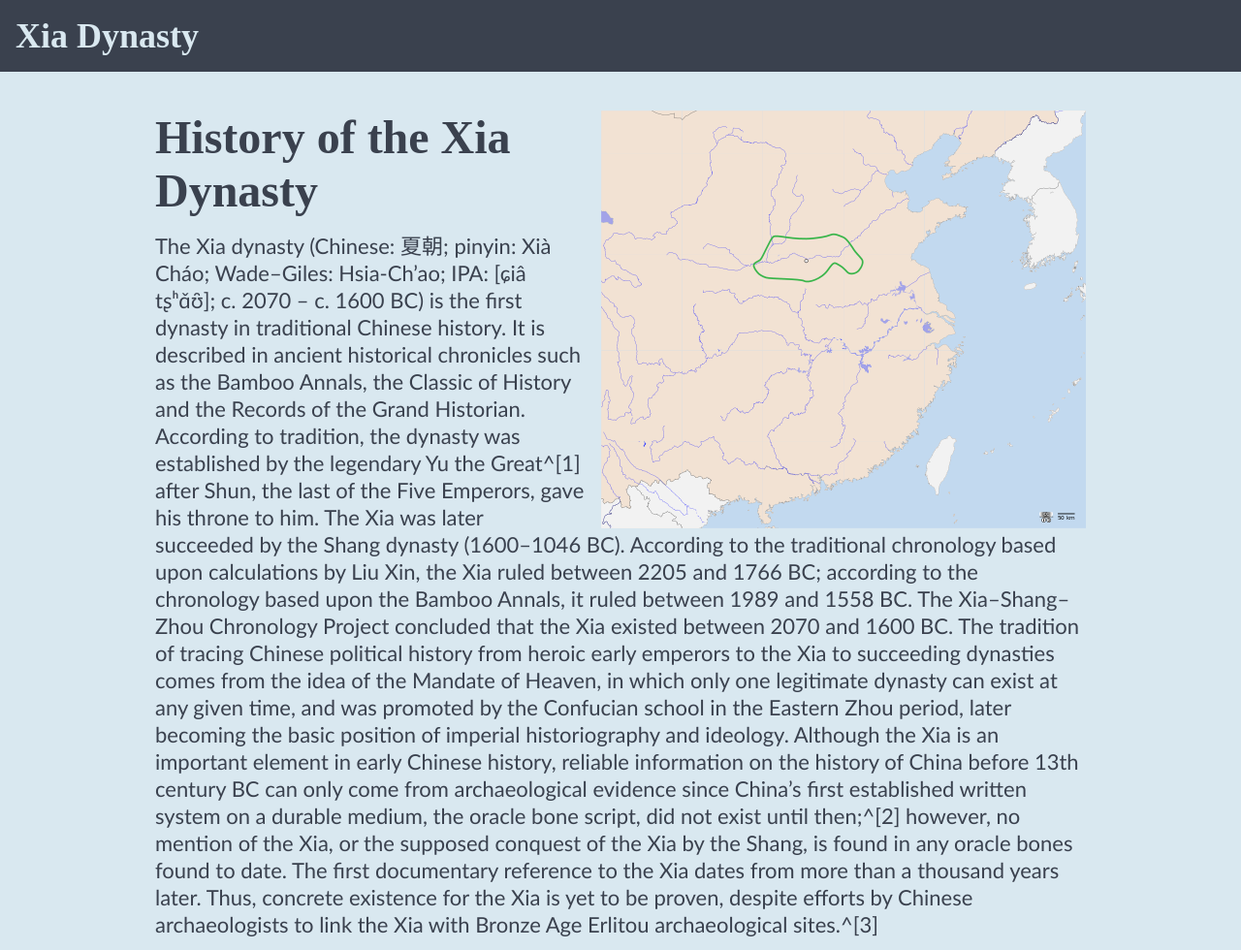
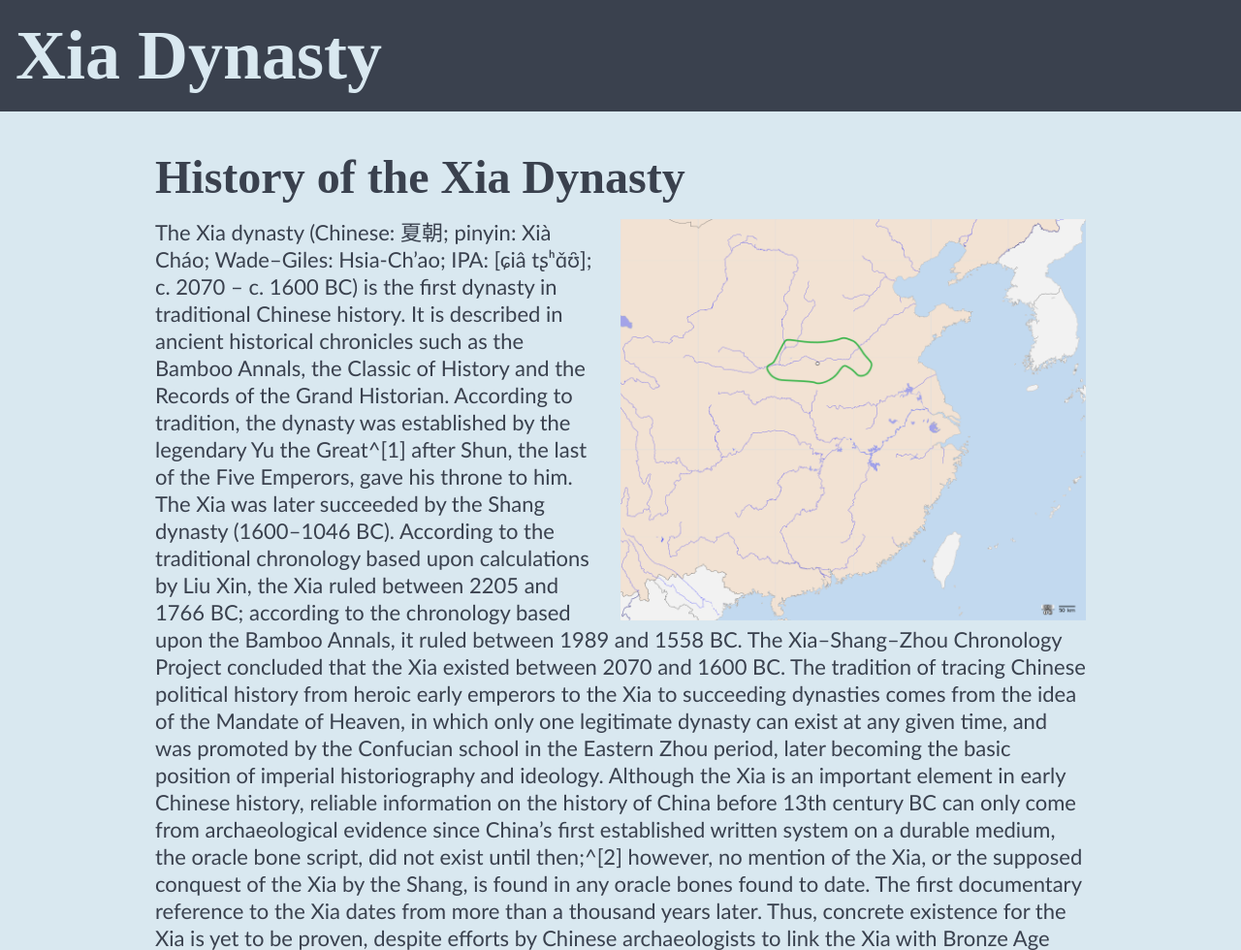
Before and after one commit to tanukilandslide/homework_01-1, a plain HTML site: page index.html in a window 1280 px wide. Shown: the top 980 px of the page at 97% size. Drawn offline with Linux system fonts and the light colour scheme.

Commit message:
Update style.css

```diff
--- a/css/style.css
+++ b/css/style.css
@@ -126,8 +126,10 @@ th{
 
 img{
     display:block;
+    margin-left: auto;
+    margin-right: auto;
     max-width:100%;
-    max-height:100%;
+    height: auto;
 
 }
 
@@ -147,6 +149,9 @@ img{
 
     }
 
+    h1{
+        font-size: 72px;
+    }
 
     h2{
         font-size:48px;
@@ -181,6 +186,16 @@ img{
         cursor: default;
     }
 
+    .mobile-map{
+        display: none;
+    }
+
+    .desktop-map{
+        display: inline;
+        max-width: 50%;
+        max-height: auto;
+    }
+
     button{
         font-family:didot, serif;
         margin: 0;
```
